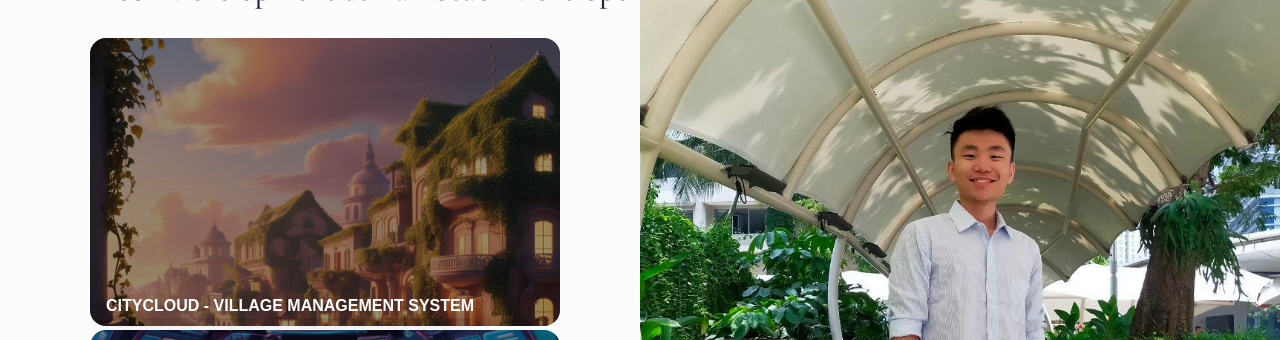
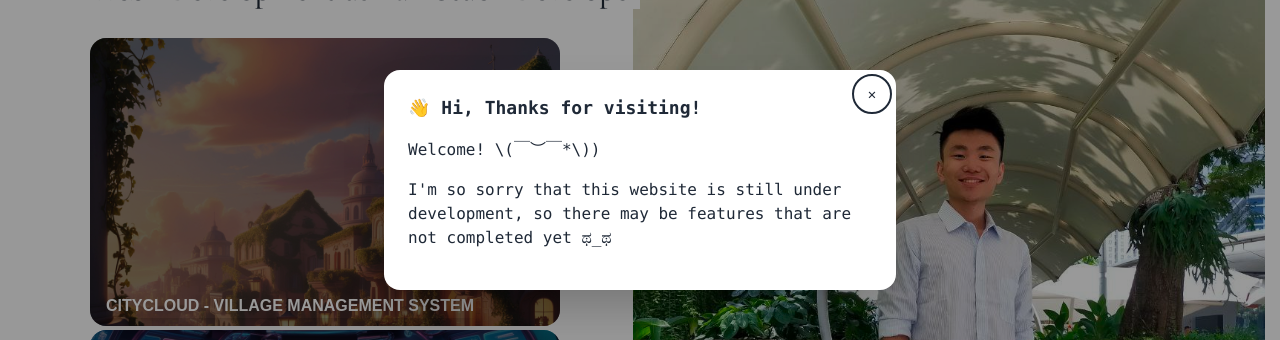
Before and after one commit to victorchndra/guest-frontend-personal-website, a React (Vite) app: page / in a window 1280 px wide. Shown: the part 220-560 px from the top of the page. Built offline with nearby package versions, Linux system fonts and the light colour scheme; no server answers; a web font is replaced by a local one.

Commit message:
welcome alert

```diff
--- a/src/Pages/Home.jsx
+++ b/src/Pages/Home.jsx
@@ -16,10 +16,6 @@ const Home = () => {
             .catch((error) => console.error('Error fetching posts:', error))
     }
 
-    useEffect(() => {
-        getPosts()
-    }, [])
-
     const truncateString = (str, num) => {
         if (str.length > num) {
             return str.slice(0, num) + "..."
@@ -28,8 +24,28 @@ const Home = () => {
         }
     }
 
+    useEffect(() => {
+        getPosts()
+        document.getElementById('my_modal_3').showModal()
+    }, [])
+
+
+
   return (
     <>
+        {/* Starter Modal */}
+        <dialog id="my_modal_3" className="modal font-mono">
+            <div className="modal-box">
+                <form method="dialog">
+                {/* if there is a button in form, it will close the modal */}
+                <button className="btn btn-sm btn-circle btn-ghost absolute right-2 top-2">✕</button>
+                </form>
+                <h3 className="font-bold text-lg">👋 Hi, Thanks for visiting!</h3>
+                <p className="pt-4">Welcome! \(￣︶￣*\))</p>
+                <p className="py-4">I'm so sorry that this website is still under development, so there may be features that are not completed yet ಥ_ಥ</p>
+            </div>
+        </dialog>
+
         <div className="hidden md:block rounded-l-3xl" id="my-bg-image"></div>
         {/* About Section */}
         <section className="px-[30px] pt-[30px] flex flex-col md:px-[90px] md:pt-[30px] relative">
```
